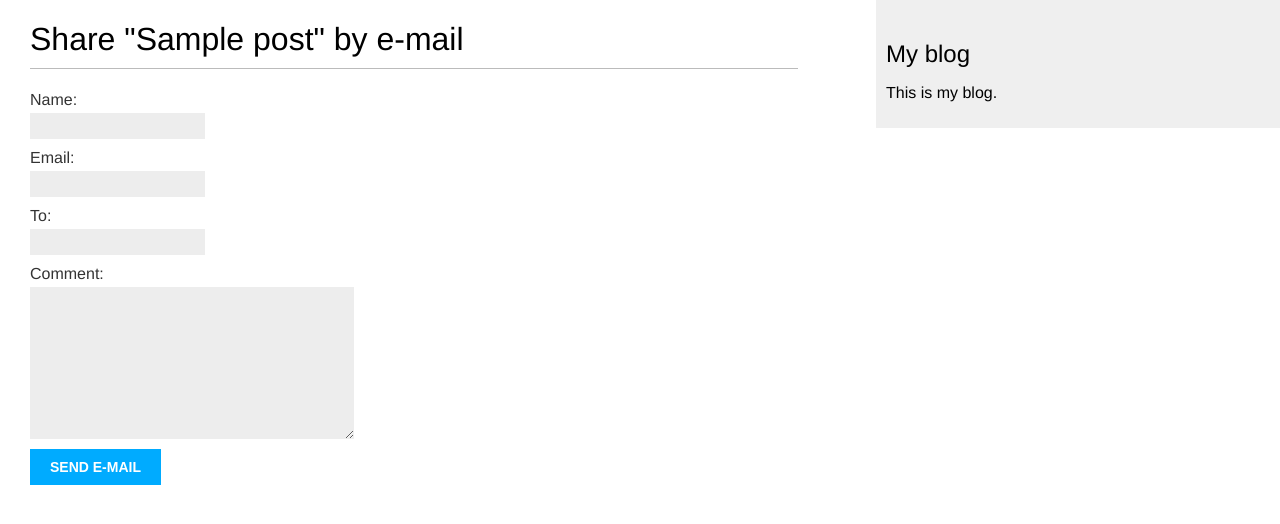
After one commit to Femi-ID/BlogApp-Django, a Django app: page /blog/1/share in a window 1280 px wide. The commit adds this page. Shown: the top 524 px of the page. Run offline with Django 3.2, Linux system fonts and the light colour scheme; tables that the repository leaves empty hold one stand-in row (values such as "Sample post").

Commit message:
added email and pagination functionality

```diff
--- /dev/null
+++ b/blog/forms.py
@@ -0,0 +1,18 @@
+from django import forms
+from .models import Comments
+# form fields available, you can visit https://docs.djangoproject.com/en/3.0/ref/forms/fields/.
+
+
+class EmailForm(forms.Form):
+    name = forms.CharField(max_length=30)
+    email = forms.EmailField()
+    to = forms.EmailField()
+    comment = forms.CharField(required=False, widget=forms.Textarea)
+
+
+class CommentForm(forms.ModelForm):
+    class Meta:
+        model = Comments
+        fields = {'name', 'email', 'body'}
+        labels = {'name': "Enter name", 'mail': 'mail here!!'}
+        widgets = {'body': forms.Textarea(attrs={'col': 50, 'row': 30})}
--- a/blog/models.py
+++ b/blog/models.py
@@ -46,3 +46,22 @@ class Post(models.Model):
     def get_absolute_url(self):
         return reverse('blog:post_detail', args=[self.publish.year, self.publish.month,
                                                  self.publish.day, self.slug])
+
+
+class Comments(models.Model):
+    post = models.ForeignKey(Post, on_delete=models.CASCADE, related_name='comments')
+    # The related_name attribute allows you to name the attribute that you use for the relationship from the related object back to this one.
+    # After defining this, you can retrieve the post of a comment object using comment.post and retrieve all comments of a post using post.comments.all().
+    # learn more about many-to-one relationships: https://docs.djangoproject.com/en/3.0/topics/db/examples/many_to_one/.
+    name = models.CharField(max_length=70)
+    email = models.EmailField()
+    body = models.TextField()
+    created = models.DateTimeField(auto_now_add=True)
+    updated = models.DateTimeField(auto_now=True)
+    active = models.BooleanField(default=True)
+
+    class Meta:
+        ordering = ('created',)
+
+    def __str__(self):
+        return f"Comment by {self.name} on {self.post}"
--- a/blog/templates/blog/post/detail.html
+++ b/blog/templates/blog/post/detail.html
@@ -14,6 +14,10 @@
                 Published {{ post.publish}} by {{ post.author }}
             </p>
             {{ post.body|linebreaks }}
+
+            <p>
+                <a href="{% url 'blog:post_share' post.id %}">Share this post</a>
+            </p>
     {% endblock %}
 </body>
 </html>
--- /dev/null
+++ b/blog/templates/blog/post/share.html
@@ -0,0 +1,30 @@
+<!DOCTYPE html>
+<html lang="en">
+<head>
+    <meta charset="UTF-8">
+</head>
+<body>
+  {% extends 'blog/base.html' %}
+  {% block title %} Share Post {% endblock %}
+
+  {% block content %}
+    {% if sent %}
+      <h1>Email sent successfully!</h1>
+      <p>
+        {{ post.title}} was successfully sent to {{ form.cleaned_data.to }}
+      </p>
+      <p><a href="{{ post.get_absolute_url }}">Back</a></p>
+      <br>
+      <a href="{% url 'blog:post_detail' post.publish.year post.publish.month post.publish.day post.slug  %}">trial</a>
+    {% else %}
+      <h1>Share  "{{ post.title }}" by e-mail</h1>
+      <form method="post">
+        {{ form.as_p }}
+        {% csrf_token %}
+        <input type="submit" value="Send E-mail">
+      </form>
+    {% endif %}
+  {% endblock %}
+
+</body>
+</html>
--- a/blog/urls.py
+++ b/blog/urls.py
@@ -7,5 +7,6 @@ urlpatterns = [
     # post views
     # path('', views.post_list, name='post_list'),
     path('<int:year>/<int:month>/<int:day><slug:post>', views.post_detail, name='post_detail'),
-    path('', views.PostListView.as_view(), name='post_list')
+    path('', views.PostListView.as_view(), name='post_list'),
+    path('<int:post_id>/share', views.post_share, name='post_share'),
 ]
--- a/blog/views.py
+++ b/blog/views.py
@@ -1,13 +1,15 @@
-from django.shortcuts import render, get_object_or_404
+from django.shortcuts import render, get_object_or_404, redirect
 from .models import Post
 from django.core.paginator import Paginator, PageNotAnInteger, EmptyPage
 from django.views.generic import ListView
+from .forms import EmailForm, CommentForm
+from django.core.mail import send_mail
 # Create your views here.
 
 
 class PostListView(ListView):
     # an introduction to class-based views at https://docs.djangoproject.com/en/3.0/topics/class-based-views/intro/.
-    queryset = Post.published.all()
+    queryset = Post.published.all()  # another attribute model = Post: Django would have built the generic Post.objects.all()
     context_object_name = 'posts'
     paginate_by = 3
     template_name = 'blog/post/list.html'
@@ -34,3 +36,26 @@ def post_detail(request, year, month, day, post):
                              publish__day=day)
 
     return render(request, 'blog/post/detail.html', {'post': post})
+
+
+def post_share(request, post_id):
+    # To retrieve by id
+    post = get_object_or_404(Post, id=post_id)
+    sent = False
+
+    if request.method == "POST":
+        form = EmailForm(request.POST)
+        if form.is_valid():  # list of validation errors by accessing form.errors.
+            form_clean = form.cleaned_data  # if form is validated and cleaned
+            post_url = request.build_absolute_uri(post.get_absolute_url())
+            subject = f"{form_clean['name']} recommends you to read {post.title}"
+            message = f"Read {post.title} at {post_url}\n\n " \
+                      f"{form_clean['name']}'s comments: {form_clean['comment']}"
+            send_mail(subject, message, 'django@blog.com', [form_clean['to']])
+            sent = True  # to be used to display success message upon successful submission.
+    else:
+        form = EmailForm()
+    return render(request, 'blog/post/share.html', {'post': post, 'form': form, 'sent': sent})
+
+# The send_mail() function takes the subject, message, sender, and list of recipients as required arguments.
+# from django.core.mail import mail: send_mail('', '', '', [])
```
Also changed, not shown: blog/admin.py (+8 -1 lines), myblog_django/settings.py (+11 -0 lines), blog/migrations/0002_comments.py (added).
